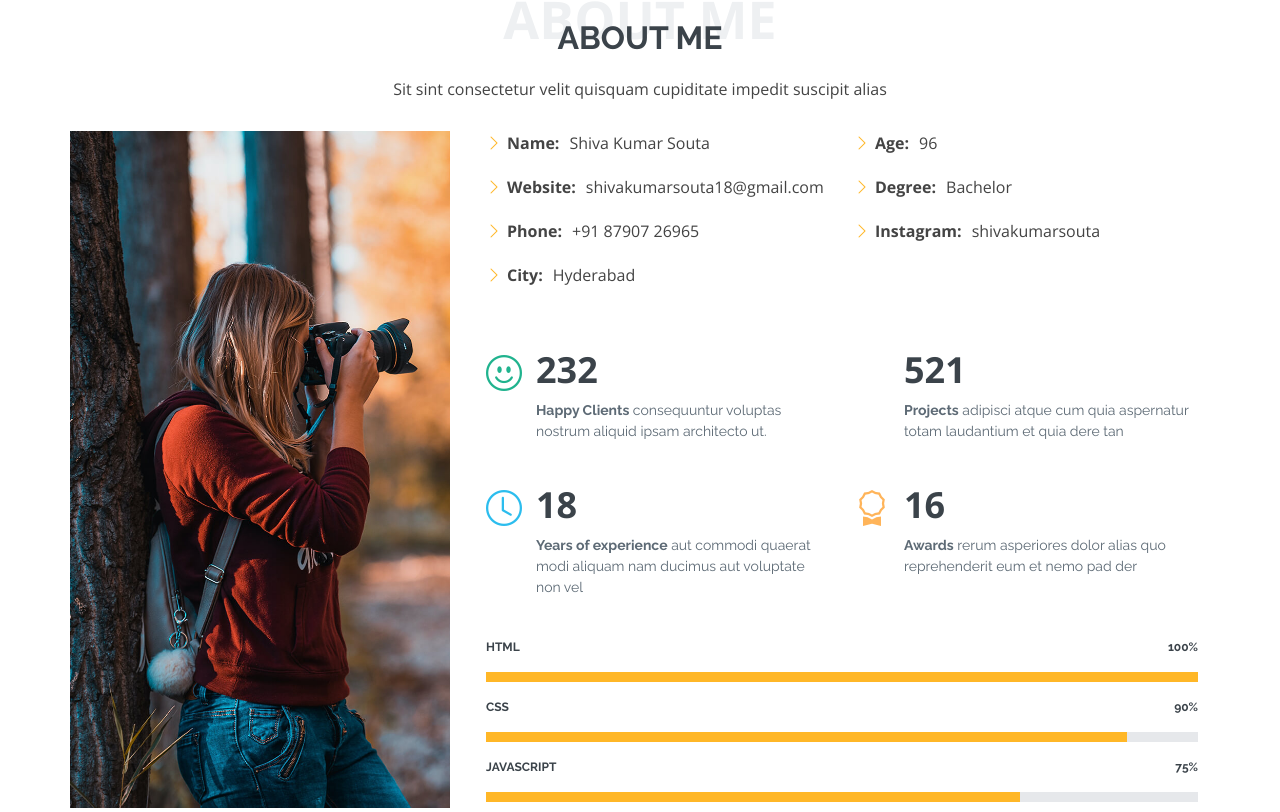
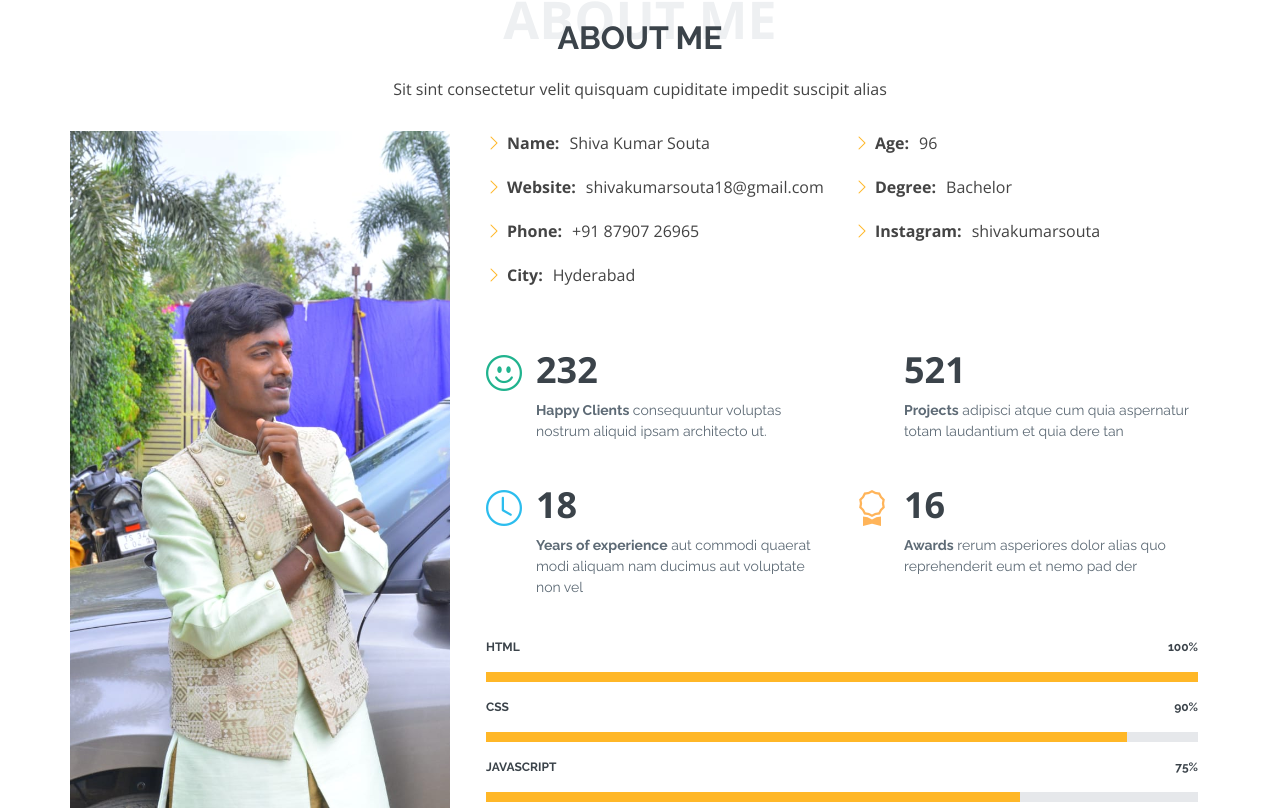
Before and after one commit to shivkumars005/profile, a plain HTML site: page index.html in a window 1280 px wide. Shown: the part 871-1683 px from the top of the page. Drawn offline with nearby package versions, Linux system fonts and the light colour scheme.

Commit message:
Update style.css

```diff
--- a/assets/css/style.css
+++ b/assets/css/style.css
@@ -602,7 +602,7 @@ section {
 }
 
 .about .image {
-  background: url("../img/me.jpg") center center no-repeat;
+  background: url("https://shivkumars005.github.io/profile/Shiva%20model.jpeg") center center no-repeat;
   background-size: cover;
   min-height: 500px;
 }
```
